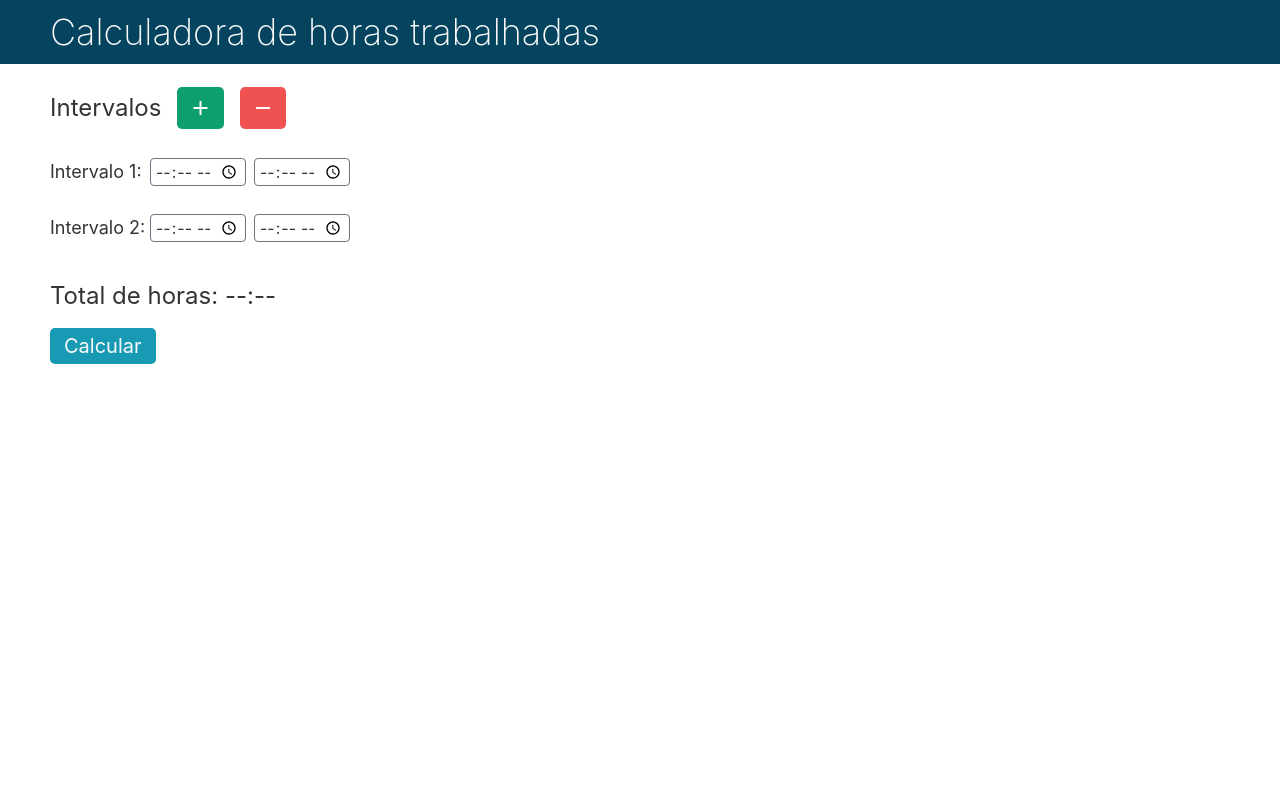
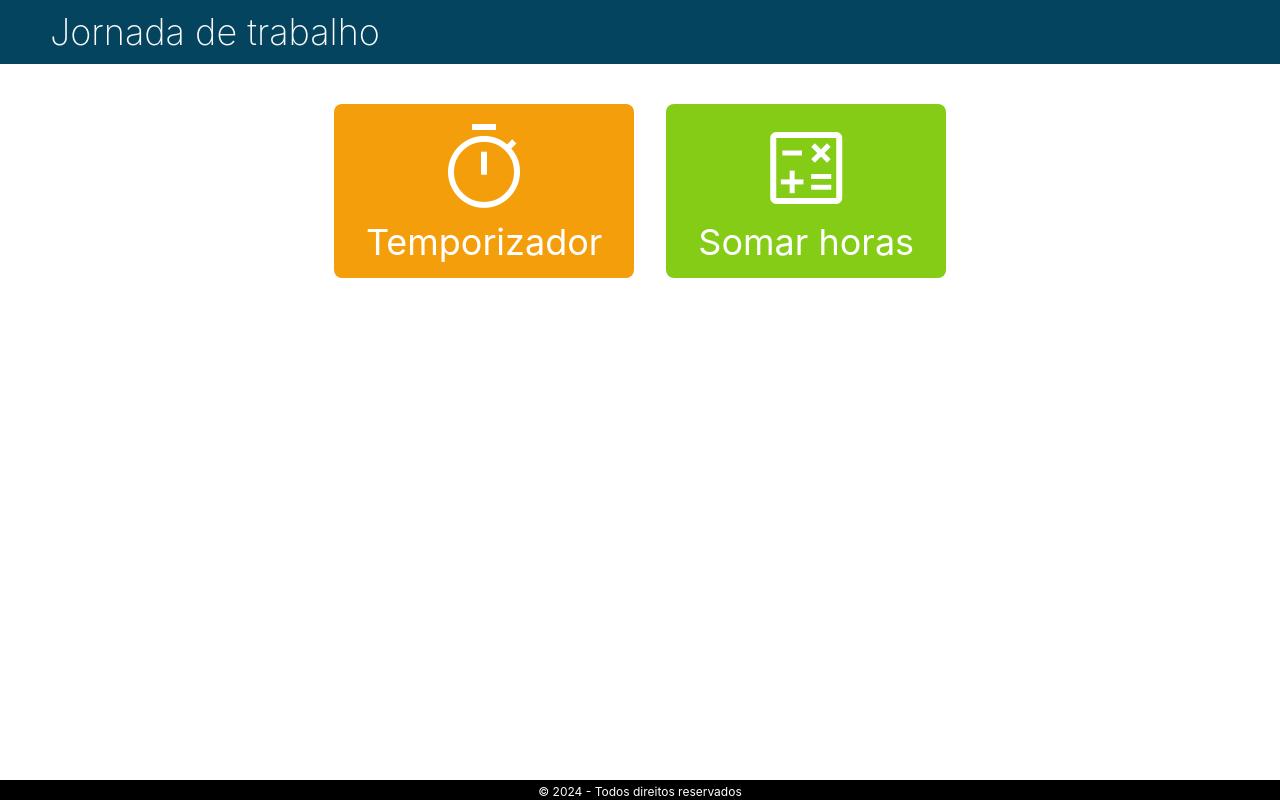
Before and after one commit to Samuel-silva/calculadora-horas, a Next.js app: page /calculadora-horas/ in a window 1280 px wide. Built offline with nearby package versions, Linux system fonts and the light colour scheme.

Commit message:
Feat - Index

```diff
--- a/src/components/calculator.tsx
+++ b/src/components/calculator.tsx
@@ -86,7 +86,7 @@ export default function Calculator() {
   return (
     <>
       <Container>
-        <div className="flex items-center my-3">
+        <div className="flex items-center py-3">
           <p className="text-xl sm:text-2xl py-4">Intervalos</p>
           <ButtonSuccess disabled={disabledAdd()} className="ml-4" onClick={addInterval} aria-label="Adicionar intervalo"><i aria-hidden="true" className="material-symbols-outlined py-0.5 text-2xl">add</i></ButtonSuccess>
           <ButtonDanger disabled={disabledRemove()} className="ml-4" onClick={removeInterval} aria-label="Remover intervalo"><i aria-hidden="true" className="material-symbols-outlined py-0.5 text-2xl">remove</i></ButtonDanger>
--- a/src/layout/header.tsx
+++ b/src/layout/header.tsx
@@ -1,12 +1,18 @@
 import Head from "next/head"
-import { HeaderStyle, Title } from "styles/header";
-import { Container } from "styles/sharedstyles";
+import { HeaderStyle, Title } from "styles/header"
+import { Container } from "styles/sharedstyles"
 
-export default function Header() {
+type HeaderProps = {
+  title: string
+}
+
+export default function Header(props: HeaderProps) {
+  const { title } = props
+
   return (
     <>
       <Head>
-        <title>Calculadora de horas</title>
+        <title>Jornada de trabalho</title>
 
         <meta name="description" content="Calculadora de horas" />
         <meta name="viewport" content="width=device-width, initial-scale=1" />
@@ -18,7 +24,7 @@ export default function Header() {
       <header>
         <HeaderStyle>
         <Container>
-          <Title className="text-xl sm:text-2xl md:text-3xl xl:text-4xl py-3">Calculadora de horas trabalhadas</Title>
+          <Title className="text-2xl md:text-3xl xl:text-4xl py-3">{title}</Title>
         </Container>
         </HeaderStyle>
       </header>
--- /dev/null
+++ b/src/pages/calculator.tsx
@@ -0,0 +1,15 @@
+import Header from "layout/header";
+import Calculator from "components/calculator";
+import Footer from "layout/footer";
+
+export default function Home() {
+  return (
+    <>
+      <Header title="Somar horas" />
+      <main>
+        <Calculator />
+      </main>
+      <Footer />
+    </>
+  )
+}
--- a/src/pages/index.tsx
+++ b/src/pages/index.tsx
@@ -1,11 +1,28 @@
+import Footer from "layout/footer";
 import Header from "layout/header";
-import Calculator from "components/calculator";
+import Link from "next/link";
+import { Container } from "styles/sharedstyles";
 
 export default function Home() {
   return (
     <>
-      <Header />
-      <Calculator />
+      <Header title="Jornada de trabalho"/>
+      <main>
+        <Container>
+          <div className="flex justify-center flex-col sm:flex-row py-10">
+            <Link href="/timer" className="bg-amber-500 hover:bg-amber-600 ease-linear duration-300 text-white text-center rounded-lg px-8 py-4">
+              <i aria-hidden="true" className="material-symbols-outlined text-6xl md:text-8xl">timer</i>
+              <p className="text-2xl md:text-4xl">Temporizador</p>
+            </Link>
+
+            <Link href="/calculator" className="bg-lime-500 hover:bg-lime-600 ease-linear duration-300 mt-4 sm:mt-0 sm:ml-8 text-white text-center rounded-lg px-8 py-4">
+              <i aria-hidden="true" className="material-symbols-outlined text-6xl md:text-8xl">calculate</i>
+              <p className="text-2xl md:text-4xl">Somar horas</p>
+            </Link>
+          </div>
+        </Container>
+      </main>
+      <Footer />
     </>
   )
 }
--- /dev/null
+++ b/src/pages/timer.tsx
@@ -0,0 +1,15 @@
+import Header from "layout/header";
+import Link from "next/link";
+import { Container } from "styles/sharedstyles";
+
+export default function Home() {
+  return (
+    <>
+      <Header title="Temporizador" />
+      <Container>
+        <Link href="/calculator">Somar horas</Link>
+        <Link href="/calculator">Somar horas</Link>
+      </Container>
+    </>
+  )
+}
--- a/src/styles/globalstyles.tsx
+++ b/src/styles/globalstyles.tsx
@@ -4,10 +4,11 @@ const GlobalStyle = createGlobalStyle`
   html,
   body {
     color: ${({ theme }) => theme.colors.dark};
-    padding: 0;
+    padding: 0 0 20px 0;
     margin: 0;
     min-width: 320px;
-    overflow: hidden;
+    overflow-x: hidden;
+    overflow-y: auto;
     width: 100vw;
     font-family: -apple-system, BlinkMacSystemFont, Segoe UI, Roboto, Oxygen,
       Ubuntu, Cantarell, Fira Sans, Droid Sans, Helvetica Neue, sans-serif;
```
